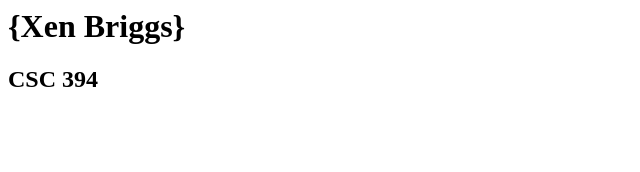
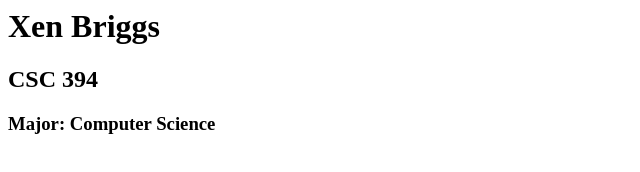
Before and after one commit to NerdyDogBrainz/csc-394-assignment-1, a plain HTML site: page index.html in a window 1280 px wide. Shown: the whole page, without its empty margins (0-640 px from the left). Drawn offline with Linux system fonts and the light colour scheme.

Commit message:
Update index.html

```diff
--- a/index.html
+++ b/index.html
@@ -1,9 +1,10 @@
 <html xmlns="http://www.w3.org/1999/xhtml" >
   <head>
-    <title>{STUDENT NAME} Home Page</title>
+    <title>Xen's Home Page</title>
   </head>
   <body>
-    <h1>{Xen Briggs}</h1>
+    <h1>Xen Briggs</h1>
     <h2>CSC 394</h2>
+    <h3>Major: Computer Science</h3>
   </body>
 </html>
```
